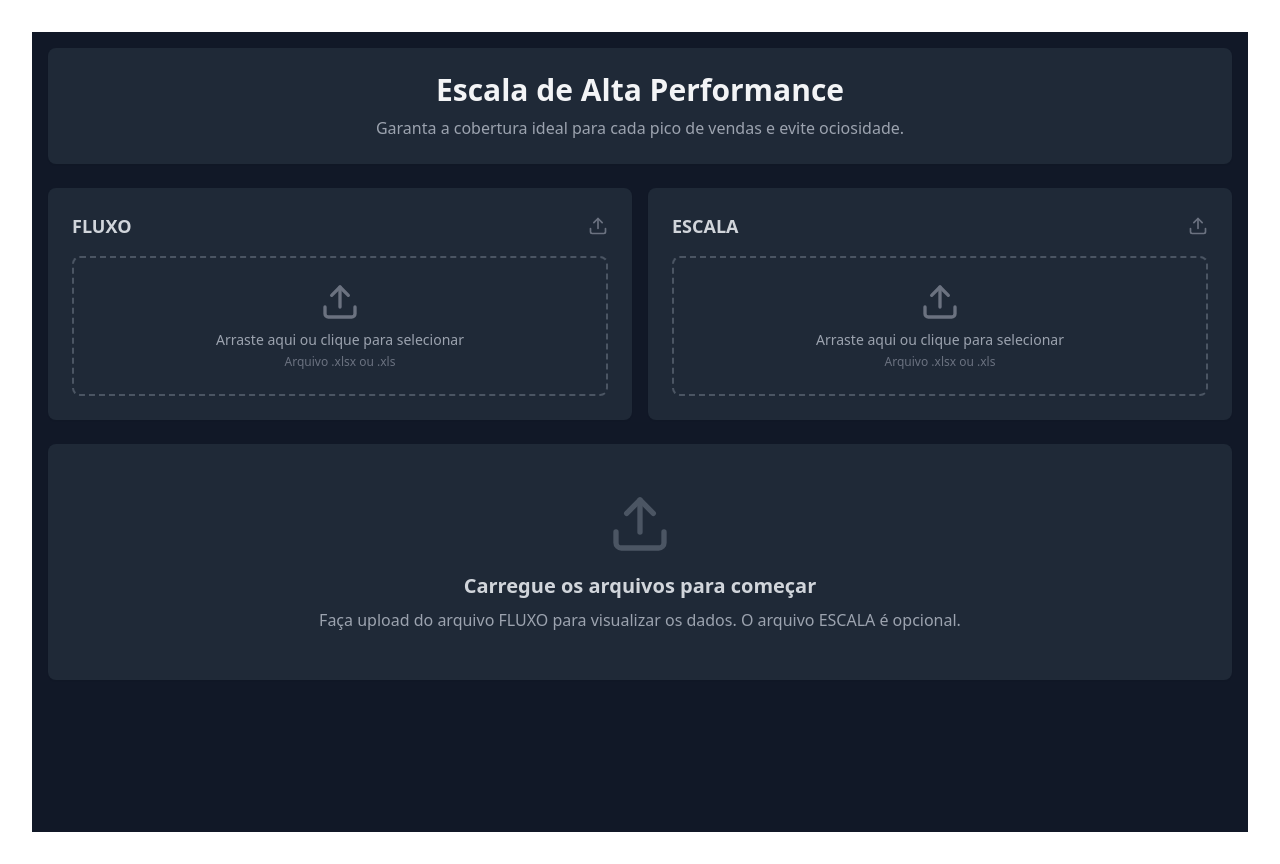
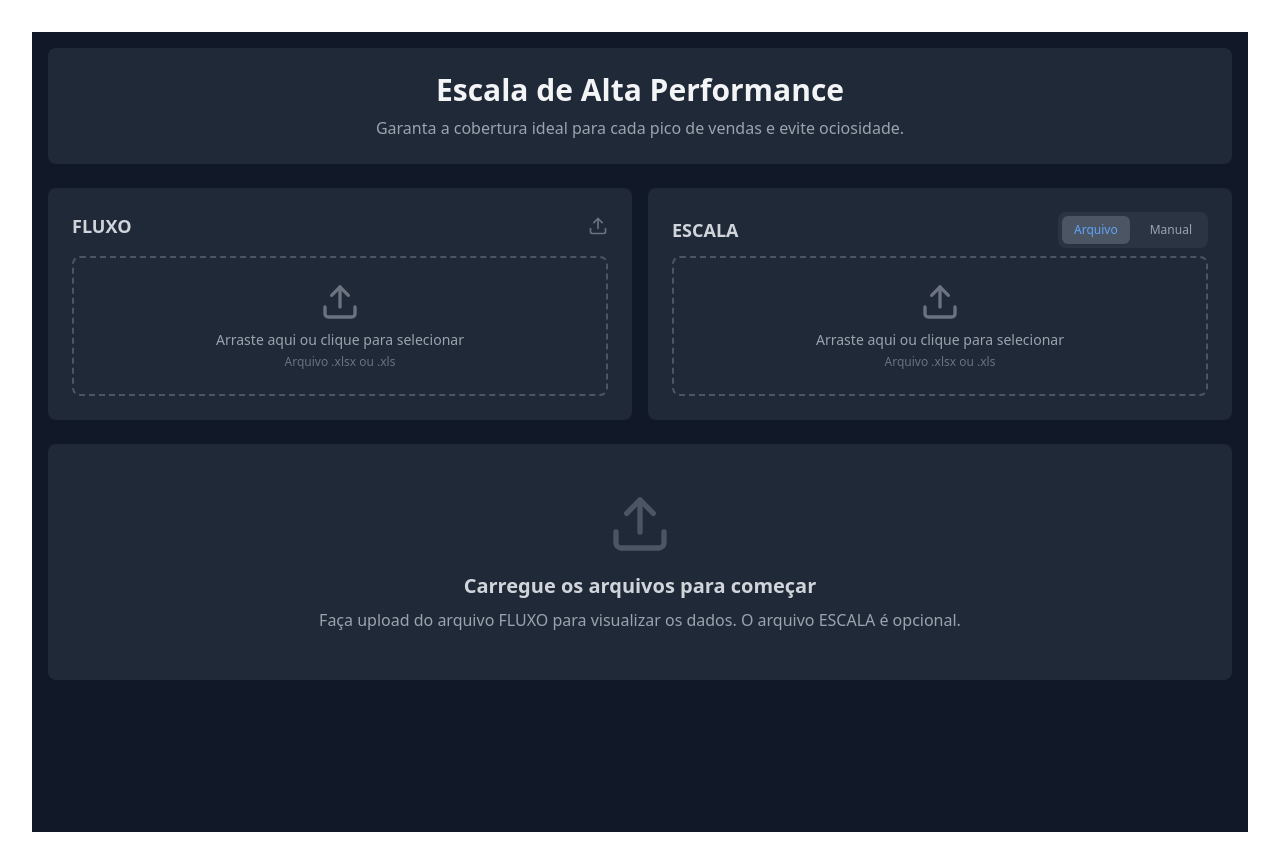
Before and after one commit to Lob0Garou/Escala-que-Converte, a React (Vite) app: page / in a window 1280 px wide. Built offline with nearby package versions, Linux system fonts and the light colour scheme.

Commit message:
UI: add Arquivo/Manual toggle for ESCALA (no logic changes)

```diff
--- a/src/Dashboard.jsx
+++ b/src/Dashboard.jsx
@@ -20,6 +20,7 @@ const Dashboard = () => {
   const [theme, setTheme] = useState('dark'); // Default theme is now dark
   const [showUploadSection, setShowUploadSection] = useState(false);
   const [highlightedLine, setHighlightedLine] = useState(null);
+  const [escalaManualMode, setEscalaManualMode] = useState(false);
 
   // --- THEME SWITCHER ---
   useEffect(() => {
@@ -340,7 +341,7 @@ const Dashboard = () => {
       XLSX.writeFile(wb, `analise-${selectedDay.toLowerCase()}.xlsx`);
     } catch (err) {
       console.error("Failed to export data:", err);
-        setError(prev => ({...prev, export: 'Falha ao exportar dados.'}));
+      setError(prev => ({ ...prev, export: 'Falha ao exportar dados.' }));
     }
   };
 
@@ -366,7 +367,7 @@ const Dashboard = () => {
     </div>
   );
 
-  const UploadSection = ({ processFile, dragActive, setDragActive, cuponsData, escalaData, error }) => (
+  const UploadSection = ({ processFile, dragActive, setDragActive, cuponsData, escalaData, error, escalaManualMode, setEscalaManualMode }) => (
     <section className="grid grid-cols-1 md:grid-cols-2 gap-4 mb-6">
       <UploadBox
         type="cupons"
@@ -378,16 +379,58 @@ const Dashboard = () => {
         data={cuponsData}
         errorState={error.cupons}
       />
-      <UploadBox
-        type="escala"
-        title="ESCALA"
-        onUpload={handleFileUpload}
-        onDrag={handleDrag}
-        onDrop={handleDrop}
-        dragActiveState={dragActive.escala}
-        data={escalaData}
-        errorState={error.escala}
-      />
+      <div className="flex flex-col h-full bg-white dark:bg-gray-800 rounded-lg shadow-sm">
+        <div className="flex items-center justify-between px-6 pt-6 mb-2">
+          <h3 className="text-lg font-semibold text-gray-700 dark:text-gray-300">ESCALA</h3>
+          <div className="flex gap-2 bg-gray-100 dark:bg-gray-700/50 p-1 rounded-lg">
+            <button
+              onClick={() => setEscalaManualMode(false)}
+              className={`text-xs px-3 py-1.5 rounded-md transition-all font-medium ${!escalaManualMode ? 'bg-white dark:bg-gray-600 text-blue-600 dark:text-blue-400 shadow-sm' : 'text-gray-500 dark:text-gray-400 hover:text-gray-700 dark:hover:text-gray-200'}`}
+            >
+              Arquivo
+            </button>
+            <button
+              onClick={() => setEscalaManualMode(true)}
+              className={`text-xs px-3 py-1.5 rounded-md transition-all font-medium ${escalaManualMode ? 'bg-white dark:bg-gray-600 text-blue-600 dark:text-blue-400 shadow-sm' : 'text-gray-500 dark:text-gray-400 hover:text-gray-700 dark:hover:text-gray-200'}`}
+            >
+              Manual
+            </button>
+          </div>
+        </div>
+
+        <div className="flex-1 px-6 pb-6">
+          {!escalaManualMode ? (
+            <div
+              className={`border-2 border-dashed border-gray-300 dark:border-gray-600 rounded-lg p-6 text-center hover:border-gray-400 dark:hover:border-gray-500 transition-colors cursor-pointer ${dragActive.escala ? 'ring-2 ring-blue-500 bg-blue-50 dark:bg-gray-700' : ''}`}
+              onDragEnter={(e) => setDragActive(prev => ({ ...prev, escala: true }))}
+              onDragLeave={(e) => setDragActive(prev => ({ ...prev, escala: false }))}
+              onDragOver={(e) => e.preventDefault()}
+              onDrop={(e) => {
+                e.preventDefault();
+                setDragActive(prev => ({ ...prev, escala: false }));
+                if (e.dataTransfer.files?.[0]) processFile(e.dataTransfer.files[0], 'escala');
+              }}
+            >
+              <label className="block cursor-pointer">
+                <Upload className="w-10 h-10 text-gray-400 dark:text-gray-500 mx-auto mb-2" />
+                <p className="text-sm text-gray-600 dark:text-gray-400 mb-1">Arraste aqui ou clique para selecionar</p>
+                <p className="text-xs text-gray-500 dark:text-gray-500">Arquivo .xlsx ou .xls</p>
+                <input type="file" accept=".xlsx,.xls" onChange={(e) => e.target.files?.[0] && processFile(e.target.files[0], 'escala')} className="hidden" />
+              </label>
+              {escalaData.length > 0 && !error.escala && (
+                <p className="mt-3 text-sm text-green-600 font-medium">✓ {escalaData.length} registros carregados</p>
+              )}
+              {error.escala && (
+                <p className="mt-3 text-sm text-red-600 font-medium">✗ {error.escala}</p>
+              )}
+            </div>
+          ) : (
+            <div className="flex-1 h-full min-h-[140px] bg-gray-50 dark:bg-gray-700/30 rounded-lg border-2 border-dashed border-gray-200 dark:border-gray-700 flex flex-col items-center justify-center p-4">
+              <p className="text-gray-400 dark:text-gray-500 text-sm font-medium">Entrada Manual (Em breve)</p>
+            </div>
+          )}
+        </div>
+      </div>
     </section>
   );
 
@@ -702,6 +745,8 @@ const Dashboard = () => {
             cuponsData={cuponsData}
             escalaData={escalaData}
             error={error}
+            escalaManualMode={escalaManualMode}
+            setEscalaManualMode={setEscalaManualMode}
           />
         )}
 
@@ -737,6 +782,8 @@ const Dashboard = () => {
                 cuponsData={cuponsData}
                 escalaData={escalaData}
                 error={error}
+                escalaManualMode={escalaManualMode}
+                setEscalaManualMode={setEscalaManualMode}
               />
             )}
 
```
Lines whose indentation alone changed are shown as unchanged.
